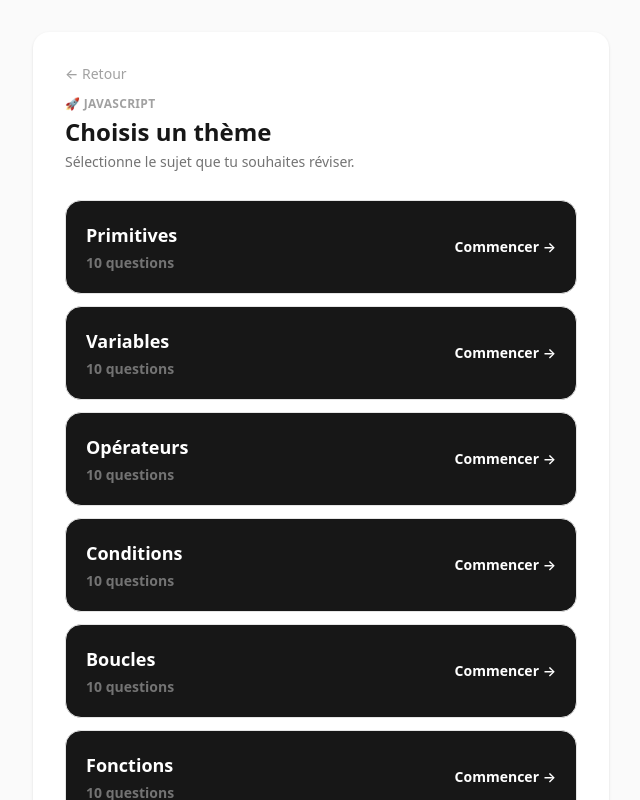
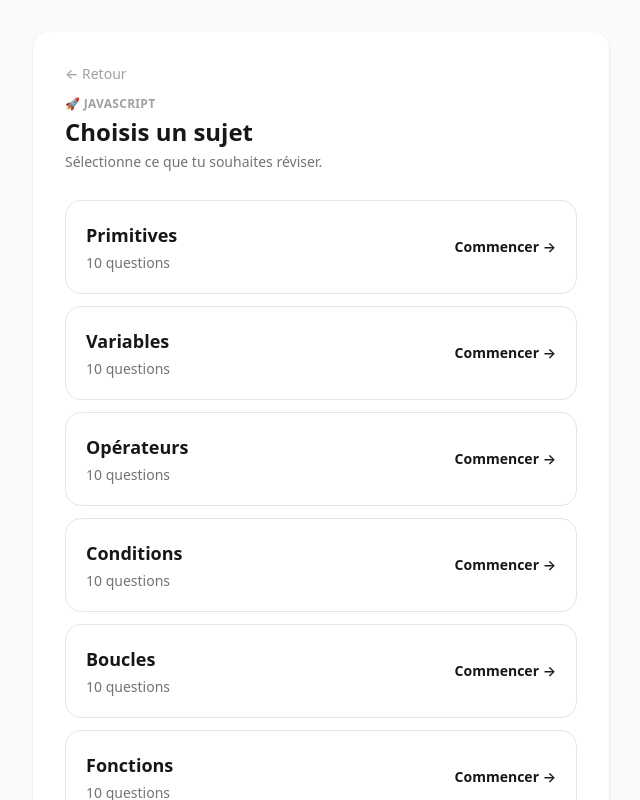
Before and after one commit to jade-hernandez/quiz-app, a React (Vite) app: page / in a window 1280 px wide. Both pictures are taken after a click on the button 640 px from the left and 257 px from the top of the page. Shown: the top 800 px of the page, without its empty margins (319-959 px from the left). Built offline with nearby package versions, Linux system fonts and the light colour scheme.

Commit message:
feat: enhance Button and SectionSelection components with improved styles and functionality

```diff
--- a/src/components/Button.tsx
+++ b/src/components/Button.tsx
@@ -1,13 +1,24 @@
 import type { ButtonHTMLAttributes } from "react";
 import { cn } from "../utils/utils";
 
-type ButtonProps = ButtonHTMLAttributes<HTMLButtonElement>;
+type ButtonVariant = "primary" | "secondary" | "ghost";
 
-function Button({ className, children, ...rest }: ButtonProps) {
+type ButtonProps = ButtonHTMLAttributes<HTMLButtonElement> & {
+  variant?: ButtonVariant;
+};
+
+const variantStyles: Record<ButtonVariant, string> = {
+  primary: "bg-neutral-900 text-white hover:bg-neutral-900/80",
+  secondary: "bg-neutral-100 text-neutral-700 hover:bg-neutral-200",
+  ghost: "bg-transparent text-neutral-400 hover:bg-transparent hover:text-neutral-700",
+};
+
+function Button({ className, children, variant = "primary", ...rest }: ButtonProps) {
   return (
     <button
       className={cn(
-        "rounded-xl bg-neutral-900 px-5 py-2.5 text-sm font-semibold text-white hover:bg-neutral-900/80",
+        "cursor-pointer rounded-xl px-5 py-2.5 text-sm font-semibold transition-colors focus-visible:outline-2 focus-visible:outline-offset-2 focus-visible:outline-neutral-900",
+        variantStyles[variant],
         className,
       )}
       {...rest}
@@ -18,3 +29,4 @@ function Button({ className, children, ...rest }: ButtonProps) {
 }
 
 export { Button };
+export type { ButtonProps, ButtonVariant };
--- a/src/components/QuizCard.tsx
+++ b/src/components/QuizCard.tsx
@@ -10,11 +10,11 @@ type QuizCardProps = {
 const colorStyles = {
   amber: {
     title: "font-display text-lg font-bold text-amber-600",
-    cta: "text-sm font-semibold text-amber-600 cursor-pointer",
+    cta: "text-sm font-semibold text-amber-600",
   },
   blue: {
     title: "font-display text-lg font-bold text-blue-600",
-    cta: "text-sm font-semibold text-blue-600 cursor-pointer",
+    cta: "text-sm font-semibold text-blue-600 ",
   },
 };
 
@@ -24,7 +24,7 @@ function QuizCard({ emoji, title, questionCount, description, color, onClick }:
   return (
     <button
       onClick={onClick}
-      className='flex flex-col gap-4 rounded-2xl border border-neutral-200 p-5 text-left transition-colors hover:border-neutral-400'
+      className='flex cursor-pointer flex-col gap-4 rounded-2xl border border-neutral-200 p-5 text-left transition-colors hover:border-neutral-400'
     >
       <div className='flex items-center justify-between'>
         <span className='text-2xl'>{emoji}</span>
--- a/src/components/SectionSelection.tsx
+++ b/src/components/SectionSelection.tsx
@@ -1,7 +1,6 @@
 import { sections } from "../data/sections";
 import { quizzes } from "../data/quizzes";
 import type { QuizId } from "../types";
-
 import { Button } from "./Button";
 
 type SectionSelectionProps = {
@@ -22,7 +21,6 @@ const themeEmojis: Record<QuizId, string> = {
 
 function SectionSelection({ theme, onSelectSection, onBack }: SectionSelectionProps) {
   const themeSections = sections.filter(section => section.theme === theme);
-
   const themeQuestions = quizzes[theme].questions;
 
   return (
@@ -30,8 +28,9 @@ function SectionSelection({ theme, onSelectSection, onBack }: SectionSelectionPr
       <div className='flex flex-col gap-1'>
         <Button
           type='button'
+          variant='ghost'
           onClick={onBack}
-          className='mb-2 w-fit bg-transparent px-0 py-0 text-sm font-medium text-neutral-400 hover:bg-transparent hover:text-neutral-700'
+          className='mb-2 w-fit px-0 py-0 font-medium'
         >
           ← Retour
         </Button>
@@ -40,10 +39,10 @@ function SectionSelection({ theme, onSelectSection, onBack }: SectionSelectionPr
           {themeEmojis[theme]} {themeLabels[theme]}
         </p>
 
-        <h1 className='font-display text-2xl font-bold text-neutral-900'>Choisis un thème</h1>
+        <h1 className='font-display text-2xl font-bold text-neutral-900'>Choisis un sujet</h1>
 
         <p className='max-w-prose text-sm text-neutral-500'>
-          Sélectionne le sujet que tu souhaites réviser.
+          Sélectionne ce que tu souhaites réviser.
         </p>
       </div>
 
@@ -54,33 +53,27 @@ function SectionSelection({ theme, onSelectSection, onBack }: SectionSelectionPr
           ).length;
 
           return (
-            <Button
+            <button
               key={section.id}
               type='button'
               onClick={() => onSelectSection(section.id)}
-              className='flex w-full items-center justify-between rounded-2xl border border-neutral-200 p-5 text-left transition-colors hover:border-neutral-400'
+              className='flex w-full cursor-pointer items-center justify-between rounded-2xl border border-neutral-200 bg-white p-5 text-left transition-colors hover:border-neutral-400 focus-visible:outline-2 focus-visible:outline-offset-2 focus-visible:outline-neutral-900'
             >
               <div className='flex flex-col gap-1'>
-                <span className='font-display text-lg font-bold'>{section.label}</span>
+                <span className='font-display text-lg font-bold text-neutral-900'>
+                  {section.label}
+                </span>
 
                 <span className='text-sm text-neutral-500'>
                   {questionCount} {questionCount > 1 ? "questions" : "question"}
                 </span>
               </div>
 
-              <span className='text-sm font-semibold'>Commencer →</span>
-            </Button>
+              <span className='text-sm font-semibold text-neutral-900'>Commencer →</span>
+            </button>
           );
         })}
       </div>
-
-      <Button
-        type='button'
-        onClick={onBack}
-        className='w-full bg-neutral-100 text-neutral-700 hover:bg-neutral-200'
-      >
-        Retour aux parcours
-      </Button>
     </div>
   );
 }
```
